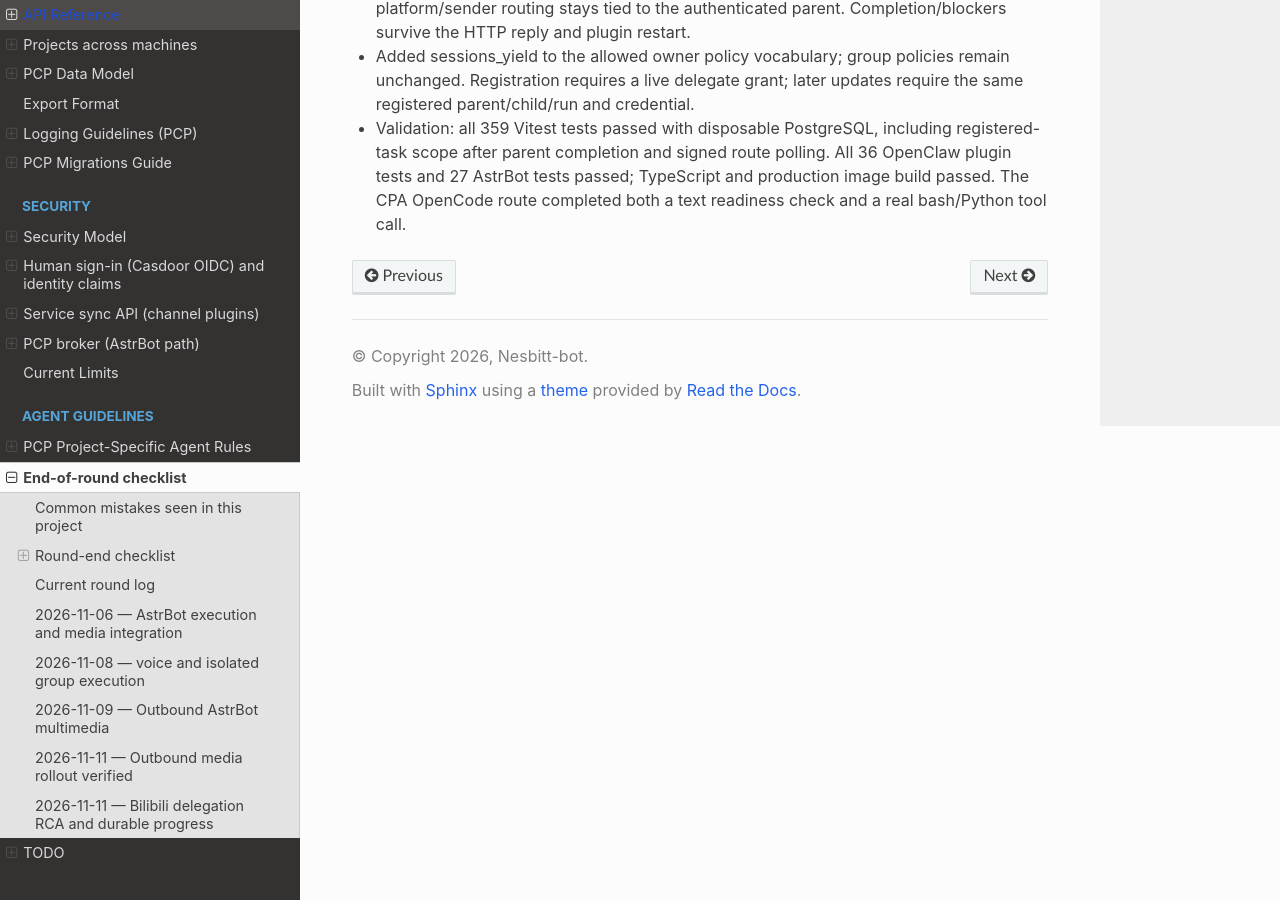
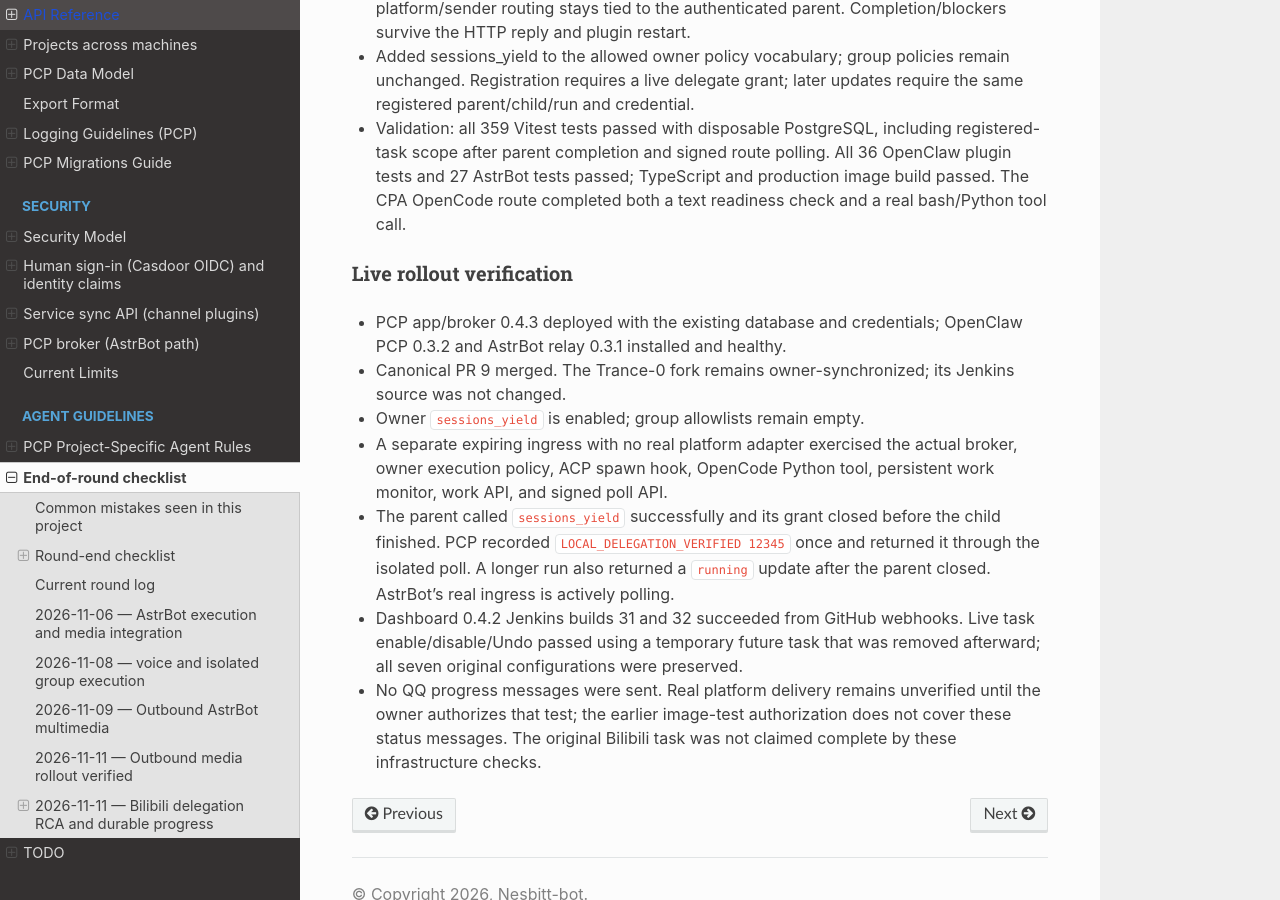
Before and after one commit to Nesbitt-bot/personal-context-protocol, a Sphinx documentation site: the page built from docs/LLM_CHECK.md, in a window 1280 px wide and 900 px high, scrolled down 14793 px. Built offline with Sphinx 7.4.7 and the Read the Docs theme 3.1.0, drawn with Linux system fonts in a browser that asks for light colours.

Commit message:
docs(work): record live delegated progress verification

```diff
--- a/docs/LLM_CHECK.md
+++ b/docs/LLM_CHECK.md
@@ -485,3 +485,26 @@
   All 36 OpenClaw plugin tests and 27 AstrBot tests passed; TypeScript and
   production image build passed. The CPA OpenCode route completed both a text
   readiness check and a real bash/Python tool call.
+
+
+### Live rollout verification
+
+- PCP app/broker 0.4.3 deployed with the existing database and credentials;
+  OpenClaw PCP 0.3.2 and AstrBot relay 0.3.1 installed and healthy.
+- Canonical PR 9 merged. The Trance-0 fork remains owner-synchronized; its
+  Jenkins source was not changed.
+- Owner `sessions_yield` is enabled; group allowlists remain empty.
+- A separate expiring ingress with no real platform adapter exercised the
+  actual broker, owner execution policy, ACP spawn hook, OpenCode Python tool,
+  persistent work monitor, work API, and signed poll API.
+- The parent called `sessions_yield` successfully and its grant closed before
+  the child finished. PCP recorded `LOCAL_DELEGATION_VERIFIED 12345` once and
+  returned it through the isolated poll. A longer run also returned a `running`
+  update after the parent closed. AstrBot's real ingress is actively polling.
+- Dashboard 0.4.2 Jenkins builds 31 and 32 succeeded from GitHub webhooks.
+  Live task enable/disable/Undo passed using a temporary future task that was
+  removed afterward; all seven original configurations were preserved.
+- No QQ progress messages were sent. Real platform delivery remains unverified
+  until the owner authorizes that test; the earlier image-test authorization
+  does not cover these status messages. The original Bilibili task was not
+  claimed complete by these infrastructure checks.
```
